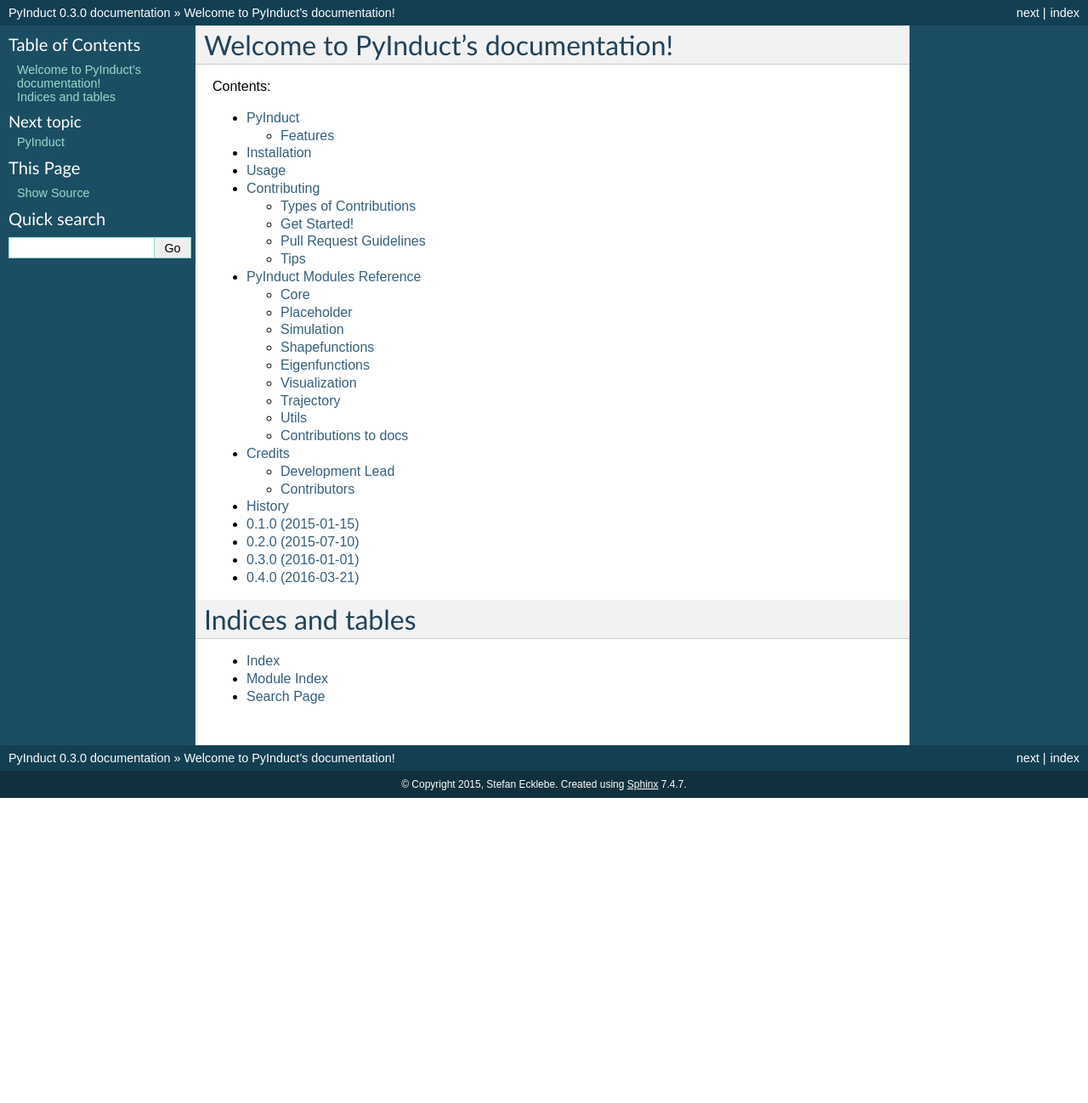
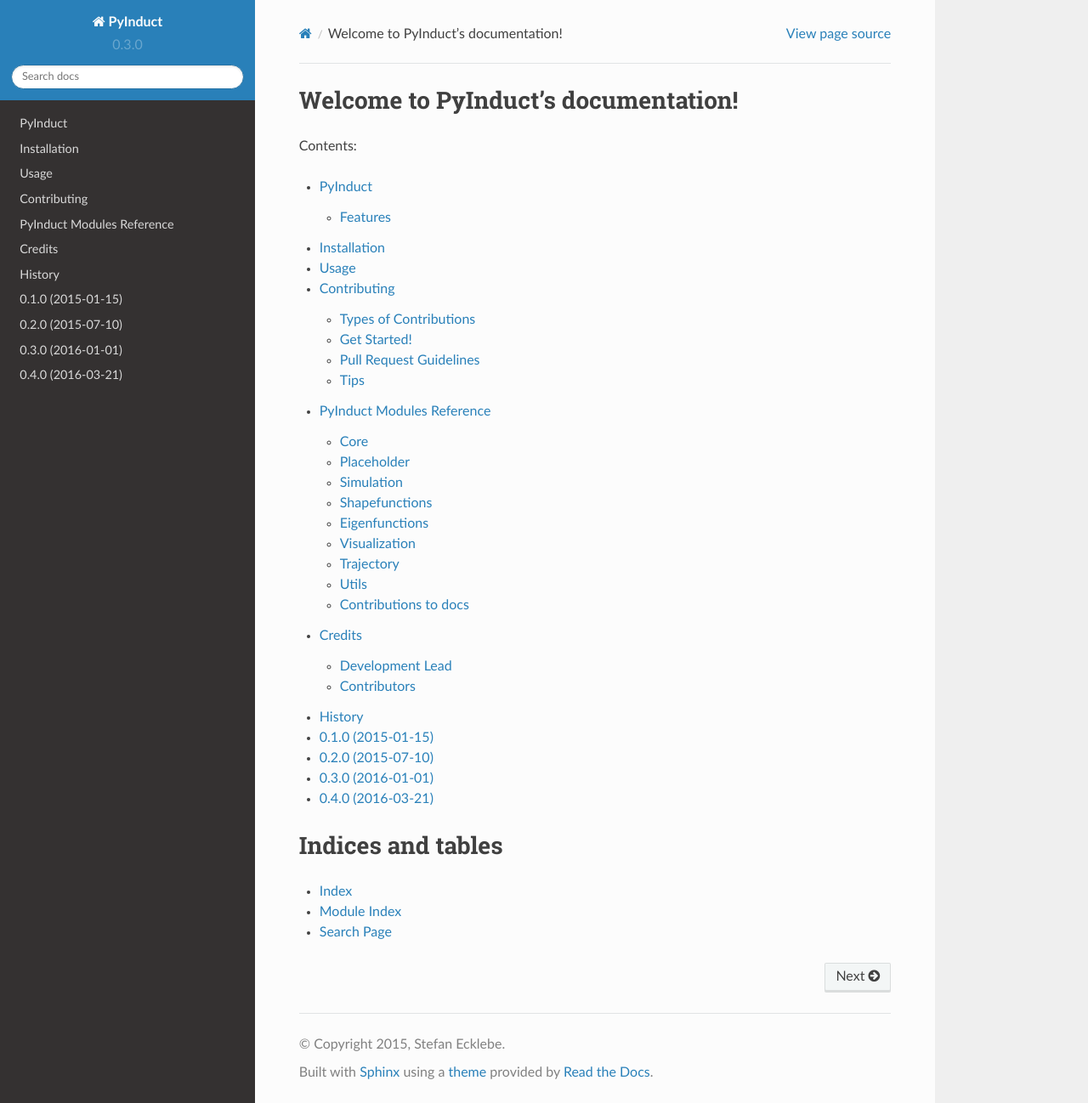
Before and after one commit to pyinduct/pyinduct, a Sphinx documentation site: the page built from docs/index.rst, in a window 1280 px wide and 1298 px high. Shown: the whole window at 85% size. Built offline with Sphinx 7.4.7 and the Read the Docs theme 2.0.0, drawn with Linux system fonts in a browser that asks for light colours; formulas are drawn with MathJax 3.

Commit message:
Switched from "basic" to "readthedocs" theme

```diff
--- a/docs/conf.py
+++ b/docs/conf.py
@@ -19,8 +19,8 @@
 # Mock PyQt5 Dependencies
 from unittest.mock import MagicMock
 
-MOCK_MODULES = ['pyqtgraph', 'PyQt4', 'sip']  # , 'PyQt5', 'numpy', 'sympy', 'scipy']
-sys.modules.update((mod_name, MagicMock()) for mod_name in MOCK_MODULES)
+# MOCK_MODULES = ['pyqtgraph', 'PyQt4', 'sip']  # , 'PyQt5', 'numpy', 'sympy', 'scipy']
+# sys.modules.update((mod_name, MagicMock()) for mod_name in MOCK_MODULES)
 
 
 # If extensions (or modules to document with autodoc) are in another
@@ -123,7 +123,14 @@
 
 # The theme to use for HTML and HTML Help pages.  See the documentation for
 # a list of builtin themes.
-html_theme = 'classic'
+
+# on_rtd is whether we are on readthedocs.org, this line of code grabbed from docs.readthedocs.org
+on_rtd = os.environ.get('READTHEDOCS', None) == 'True'
+if not on_rtd:  # only import and set the theme if we're building docs locally
+    import sphinx_rtd_theme
+    html_theme = 'sphinx_rtd_theme'
+    html_theme_path = [sphinx_rtd_theme.get_html_theme_path()]
+# otherwise, readthedocs.org uses their theme by default, so no need to specify it
 
 # Theme options are theme-specific and customize the look and feel of a
 # theme further.  For a list of options available for each theme, see the
```
